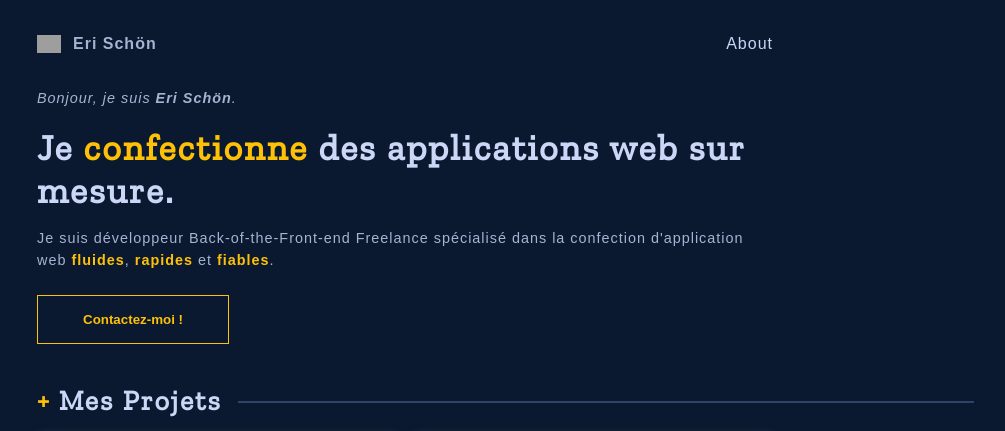
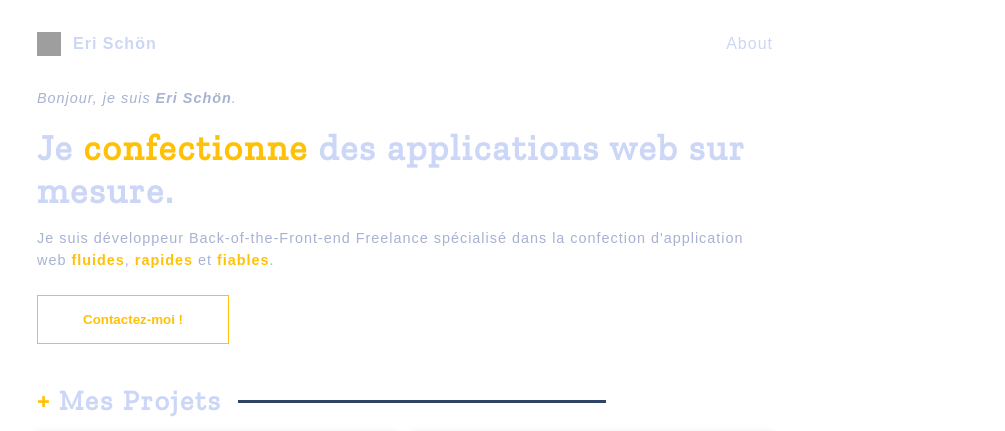
Before and after one commit to erischon/projet-erischon-website, an Astro site: page / in a window 1280 px wide. Shown: the top 431 px of the page, without its empty margins (235-1240 px from the left). Built offline with nearby package versions, Linux system fonts and the light colour scheme; Astro itself is replaced by a stand-in of ours; grey boxes are pictures that could not be loaded; a web font is replaced by a local one.

Commit message:
projects

```diff
--- a/src/components/Header.astro
+++ b/src/components/Header.astro
@@ -7,8 +7,8 @@ import logo from "../assets/favicon-32x32.png";
     <div class="logo">
       <a href="/">
         <img src={logo} alt="Eri Schön" />
+        <span class="">Eri Schön</span>
       </a>
-      <span class="">Eri Schön</span>
     </div>
 
     <nav>
--- a/src/components/Projects.astro
+++ b/src/components/Projects.astro
@@ -3,8 +3,6 @@ import Project from "./Project.astro";
 
 const response = await fetch("http://localhost:3000/data/projects.json");
 const data = await response.json();
-
-console.log(data);
 ---
 
 <section class="projects">
@@ -44,8 +42,8 @@ console.log(data);
         bottom: 45%;
         margin-left: 1rem;
         content: "";
-        width: 100%;
-        height: 0.1rem;
+        width: 50%;
+        height: 0.2rem;
         background-color: $clr-background-light;
       }
     }
--- a/src/layouts/projet.layout.astro
+++ b/src/layouts/projet.layout.astro
@@ -12,10 +12,17 @@ const { frontmatter } = Astro.props;
 </Layout>
 
 <style lang="scss">
+  @import "../styles/variables.scss";
+
+  body {
+    background-color: white;
+  }
   img {
     width: 100%;
     height: 200px;
     object-fit: cover;
     object-position: top;
+
+    @include shadow;
   }
 </style>
--- a/src/styles/global.scss
+++ b/src/styles/global.scss
@@ -13,6 +13,7 @@ body {
   display: block;
   max-width: 768px;
   background: $clr-background;
+  background: white;
 
   margin: 0 auto;
 
```
Also changed, not shown: src/pages/projects/argentbank.md (+1 -17 lines).
